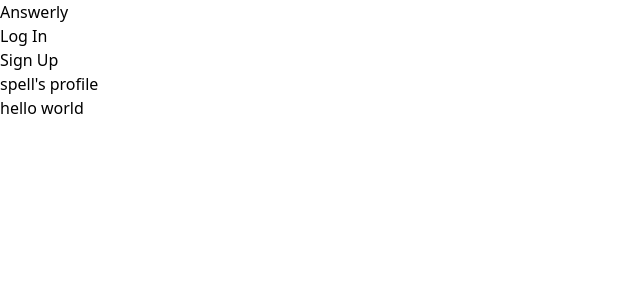
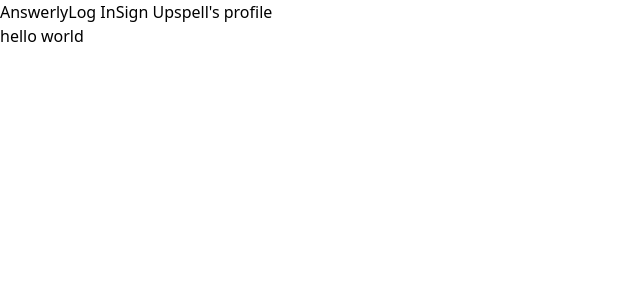
Before and after one commit to ntalbotdev/answerly-nuxt, a Nuxt app: page / in a window 1280 px wide. Shown: the top 300 px of the page, without its empty margins (0-640 px from the left). Built offline with nearby package versions, Linux system fonts and the light colour scheme; no server answers.

Commit message:
refactor: remove global CSS file reference from nuxt.config.ts

```diff
--- a/assets/global.css
+++ /dev/null
@@ -1,13 +0,0 @@
-body {
-  font-family: system-ui, sans-serif;
-}
-
-a, .nuxt-link, button {
-  display: table;
-}
-
-img {
-  max-width: 100px;
-  max-height: 100px;
-  border-radius: 50%;
-}
--- a/nuxt.config.ts
+++ b/nuxt.config.ts
@@ -7,9 +7,6 @@ export default defineNuxtConfig({
       "@nuxtjs/supabase",
       "@pinia/nuxt",
       "@nuxtjs/tailwindcss",
-    ],
-    css: [
-        '~/assets/global.css',
     ],
     supabase: {
         url: process.env.SUPABASE_URL,
```
